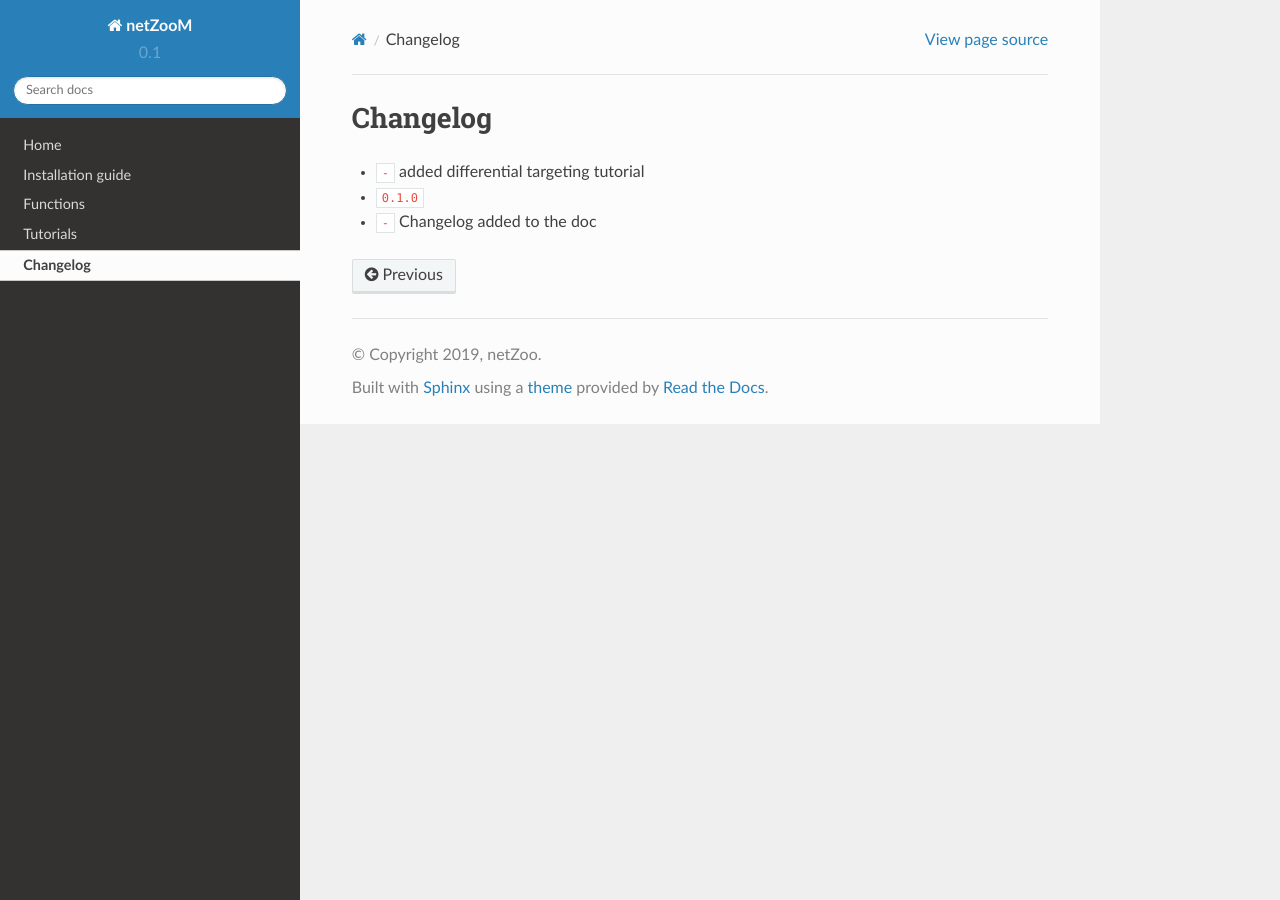
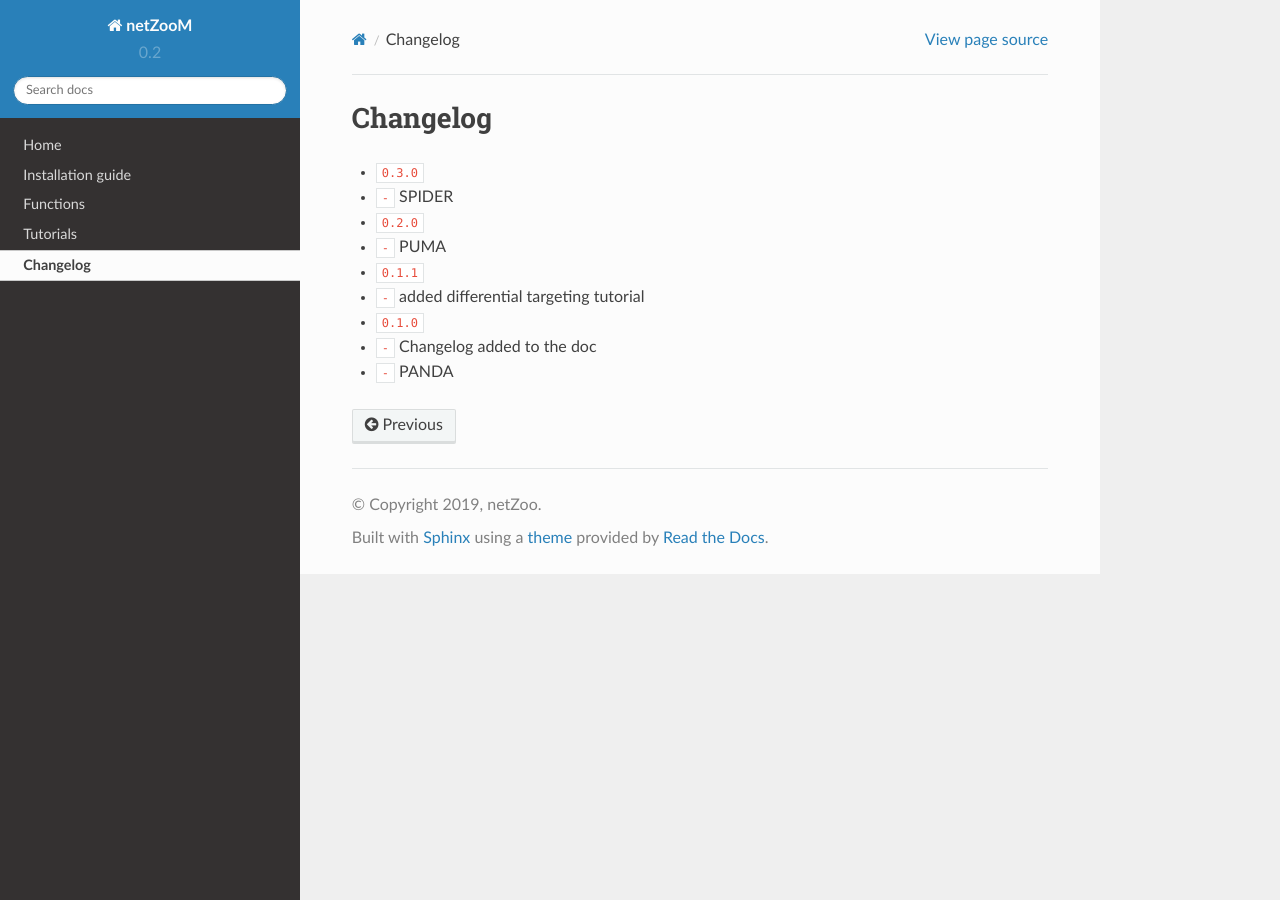
Before and after one commit to netZoo/netZooM, a Sphinx documentation site: the page built from docs/changelog.rst, in a window 1280 px wide. Built offline with Sphinx 7.4.7 and the Read the Docs theme 2.0.0, drawn with Linux system fonts in a browser that asks for light colours; cross-references to code outside the pages are shown as plain code.

Commit message:
writing parser

```diff
--- a/docs/changelog.rst
+++ b/docs/changelog.rst
@@ -2,6 +2,12 @@
 Changelog
 ==========
 
+* :release:`0.3.0 <2019-11-13>`
+* :feature:`-` SPIDER
+* :release:`0.2.0 <2019-11-13>`
+* :feature:`-` PUMA
+* :release:`0.1.1 <2019-11-13>`
 * :feature:`-` added differential targeting tutorial
 * :release:`0.1.0 <2019-6-28>`
 * :feature:`-` Changelog added to the doc
+* :feature:`-` PANDA
--- a/docs/conf.py
+++ b/docs/conf.py
@@ -24,7 +24,7 @@ copyright = u'2019, netZoo'
 author = u'netZoo'
 
 # The short X.Y version
-version = u'0.1'
+version = u'0.2'
 # The full version, including alpha/beta/rc tags
 release = version
 
```
